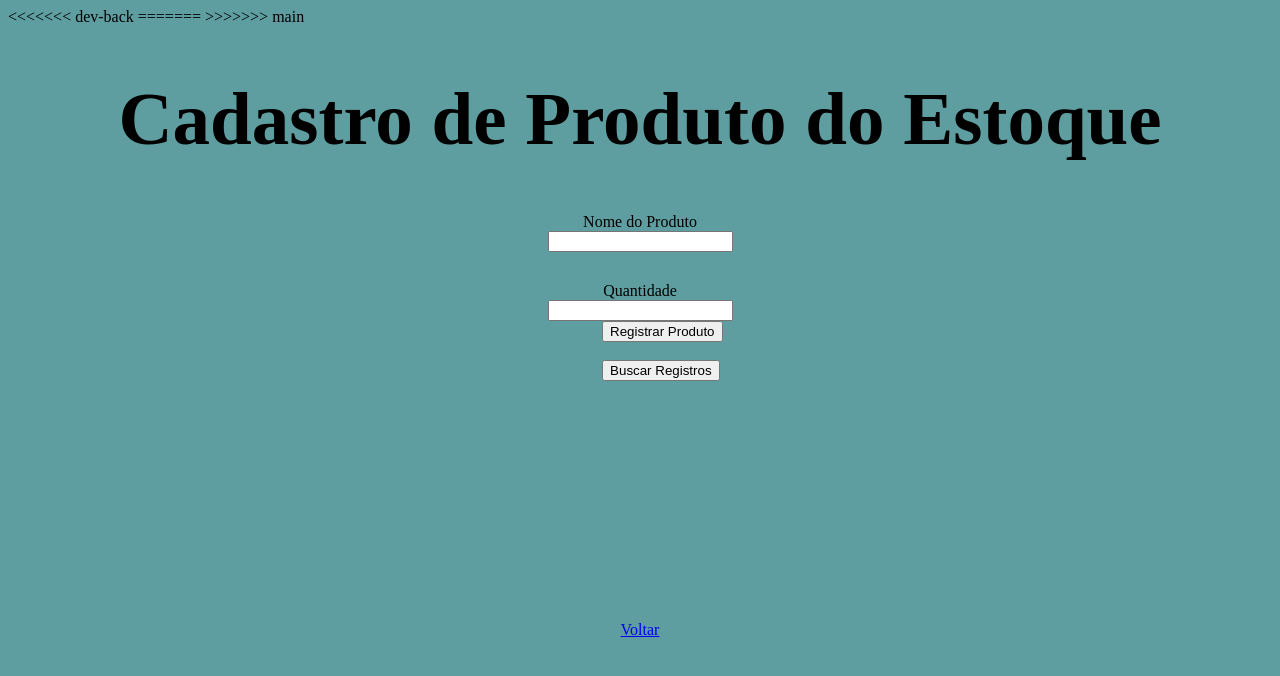
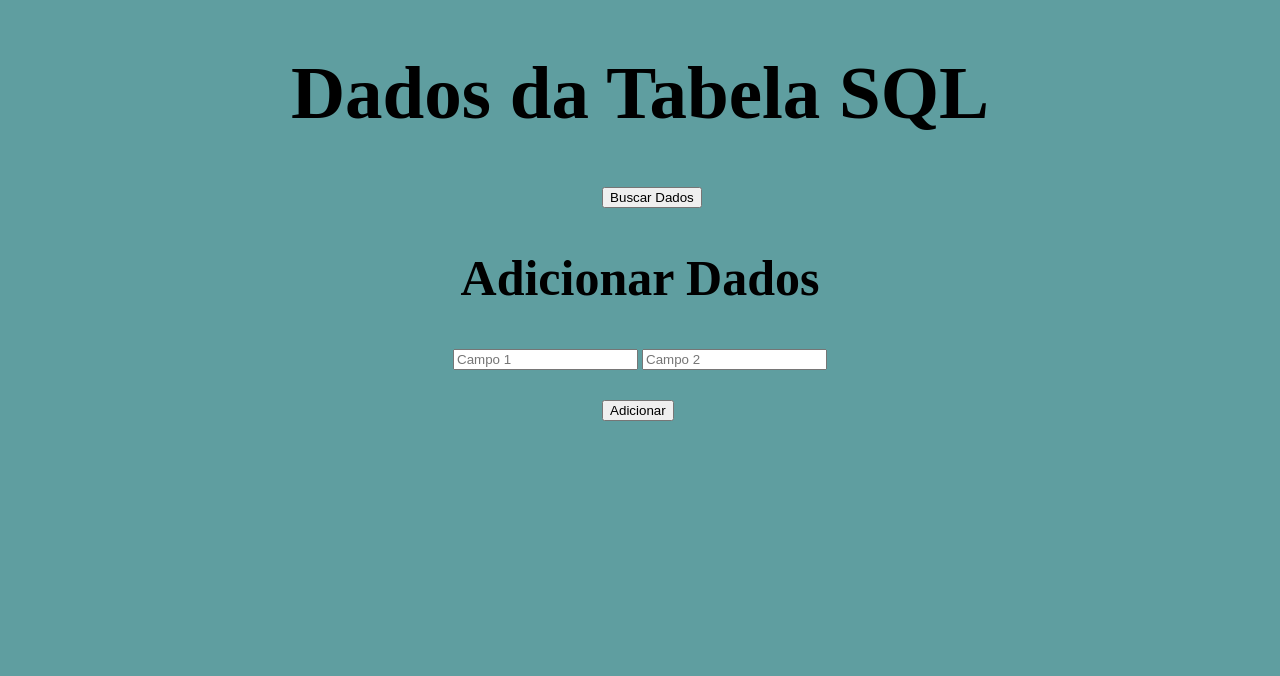
Before and after one commit to FellypeGodoy/Godzilla, a Flask app: page / in a window 1280 px wide. Shown: the top 676 px of the page. Run offline with Flask 3, Linux system fonts and the light colour scheme.

Commit message:
Update index.html

```diff
--- a/src/templates/index.html
+++ b/src/templates/index.html
@@ -3,7 +3,6 @@
 <head>
     <meta charset="UTF-8">
     <meta name="viewport" content="width=device-width, initial-scale=1.0">
-<<<<<<< dev-back
     <title>Exemplo de Banco de Dados</title>
     <style>
         h1{
@@ -38,27 +37,17 @@ button{
 
 
     </style>
-=======
-    <link rel="stylesheet" href="style.css">
-    <title>Cadastro</title>
->>>>>>> main
 </head>
 <body>
-    <h1>Cadastro de Produto do Estoque</h1>
+    <h1>Dados da Tabela SQL</h1>
+    <button id="buscar_dados">Buscar Dados</button>
+    <div id="dados"></div>
 
-    <form action="cadastro">
-
-        <label for="nome" id="nome">Nome do Produto</label><br>
-        <input type="text" name="nome_prod" id="nome"><br>
-
-        <label for="valor" id="valor">Quantidade</label><br>
-        <input type="number" name="valor" ><br>
-
-        <button type="submit">Registrar Produto</button>
-            <br>
-        <button id="buscar_dados">Buscar Registros</button>
-
-        <footer><a href="menu.html" id="voltar">Voltar</a></footer>
+    <h2>Adicionar Dados</h2>
+    <form id="formulario">
+        <input type="text" id="nome" placeholder="Campo 1">
+        <input type="number" id="valor" placeholder="Campo 2">
+        <button type="submit">Adicionar</button>
     </form>
 
     <script>
```
